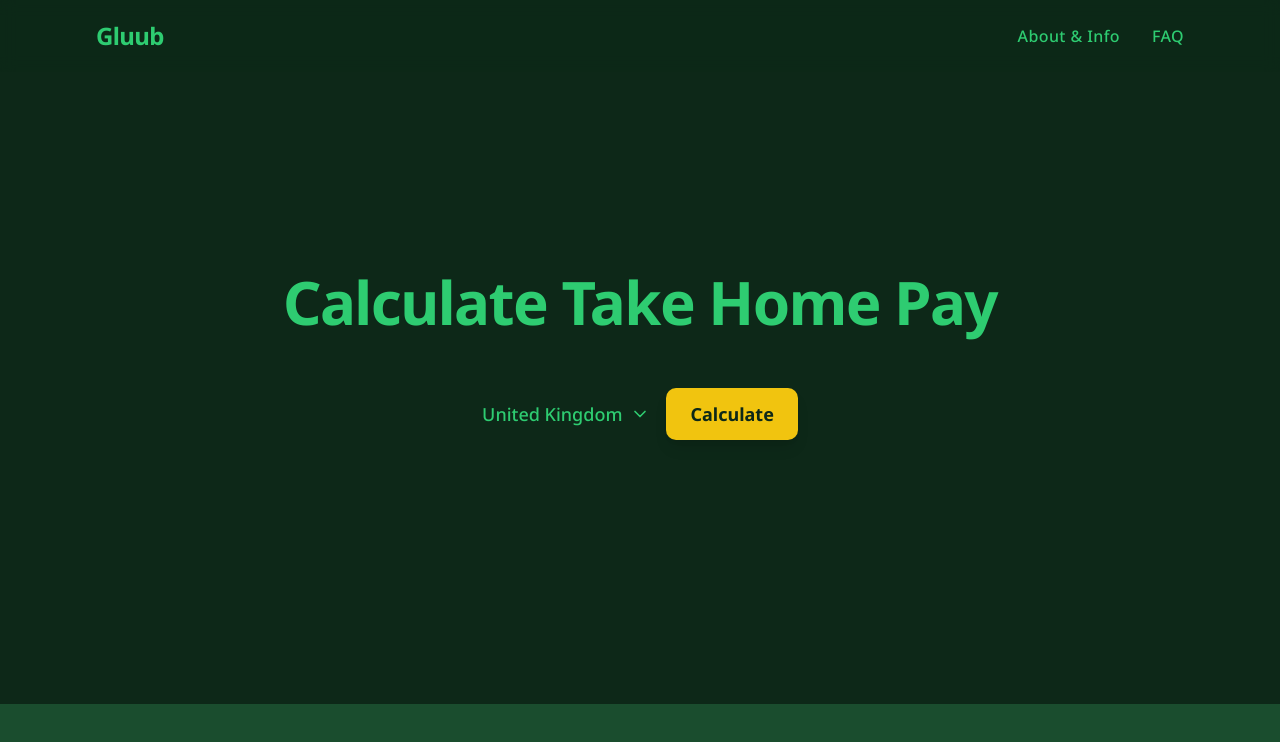
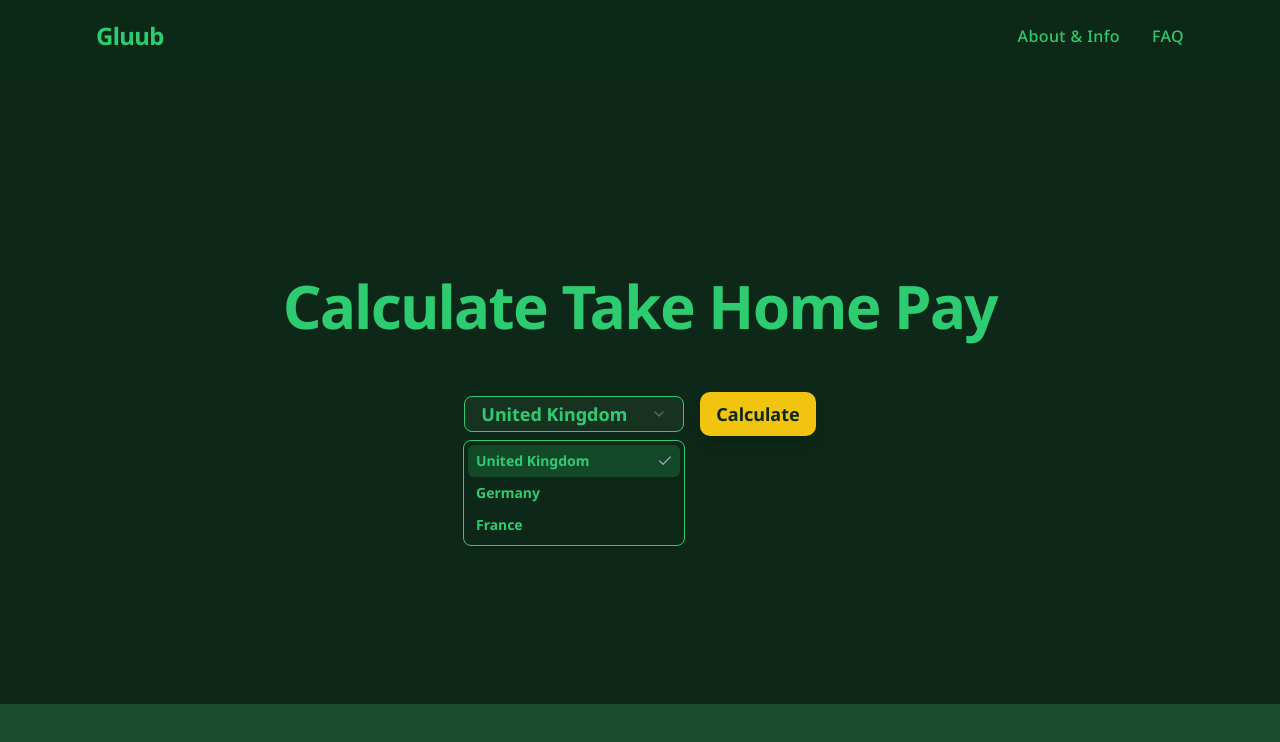
Before and after one commit to Maximillian-18/gluub-tax, a Next.js app: page / in a window 1280 px wide. Both pictures are taken after a click on the button "United Kingdom". Shown: the top 742 px of the page. Built offline with nearby package versions, Linux system fonts and the light colour scheme.

Commit message:
Add shadcn select dropdown for country selection

```diff
--- a/src/app/page.tsx
+++ b/src/app/page.tsx
@@ -1,11 +1,14 @@
 "use client";
 
-import { ChevronDown } from "lucide-react";
-import { useState } from "react";
+import {
+  Select,
+  SelectContent,
+  SelectItem,
+  SelectTrigger,
+  SelectValue,
+} from "@/components/ui/select";
 
 export default function Home() {
-  const [selectedCountry, setSelectedCountry] = useState("United Kingdom");
-
   return (
     <div className="min-h-screen bg-[#0d2818] text-[#2ecc71] flex flex-col">
       {/* Main Content */}
@@ -19,13 +22,34 @@
           {/* Country Selector and Calculate Button */}
           <div className="flex items-center justify-center gap-4 flex-wrap">
             {/* Country Dropdown */}
-            <button className="flex items-center gap-2 text-[#2ecc71] hover:text-white text-lg font-medium transition-colors">
-              <span>{selectedCountry}</span>
-              <ChevronDown className="w-5 h-5" />
-            </button>
+            <Select defaultValue="united-kingdom">
+              <SelectTrigger className="px-4 py-2 w-[220px] text-[#2ecc71] border-[#2ecc71] bg-transparent hover:bg-[#2ecc71]/10 focus:ring-[#2ecc71] text-lg font-bold">
+                <SelectValue placeholder="Select country" />
+              </SelectTrigger>
+              <SelectContent position="popper" side="bottom" sideOffset={4} className="bg-[#0d2818] border-[#2ecc71]">
+                <SelectItem
+                  value="united-kingdom"
+                  className="text-[#2ecc71] focus:bg-[#2ecc71]/20 focus:text-[#2ecc71] font-bold"
+                >
+                  United Kingdom
+                </SelectItem>
+                <SelectItem
+                  value="germany"
+                  className="text-[#2ecc71] focus:bg-[#2ecc71]/20 focus:text-[#2ecc71] font-bold"
+                >
+                  Germany
+                </SelectItem>
+                <SelectItem
+                  value="france"
+                  className="text-[#2ecc71] focus:bg-[#2ecc71]/20 focus:text-[#2ecc71] font-bold"
+                >
+                  France
+                </SelectItem>
+              </SelectContent>
+            </Select>
 
             {/* Calculate Button */}
-            <button className="px-6 py-3 bg-[#f1c40f] text-[#0d2818] text-lg font-bold rounded-lg hover:bg-[#f39c12] transition-all duration-300 shadow-lg">
+            <button className="px-4 py-2 bg-[#f1c40f] text-[#0d2818] text-lg font-bold rounded-lg hover:bg-[#f39c12] transition-all duration-300 shadow-lg">
               Calculate
             </button>
           </div>
--- /dev/null
+++ b/src/components/ui/select.tsx
@@ -0,0 +1,194 @@
+"use client"
+
+import * as React from "react"
+import { CheckIcon, ChevronDownIcon, ChevronUpIcon } from "lucide-react"
+import { Select as SelectPrimitive } from "radix-ui"
+
+import { cn } from "@/lib/utils"
+
+function Select({
+  ...props
+}: React.ComponentProps<typeof SelectPrimitive.Root>) {
+  return <SelectPrimitive.Root data-slot="select" {...props} />
+}
+
+function SelectGroup({
+  ...props
+}: React.ComponentProps<typeof SelectPrimitive.Group>) {
+  return <SelectPrimitive.Group data-slot="select-group" {...props} />
+}
+
+function SelectValue({
+  ...props
+}: React.ComponentProps<typeof SelectPrimitive.Value>) {
+  return <SelectPrimitive.Value data-slot="select-value" {...props} />
+}
+
+function SelectTrigger({
+  className,
+  size = "default",
+  children,
+  ...props
+}: React.ComponentProps<typeof SelectPrimitive.Trigger> & {
+  size?: "sm" | "default"
+}) {
+  return (
+    <SelectPrimitive.Trigger
+      data-slot="select-trigger"
+      data-size={size}
+      className={cn(
+        "border-input data-[placeholder]:text-muted-foreground [&_svg:not([class*='text-'])]:text-muted-foreground focus-visible:border-ring focus-visible:ring-ring/50 aria-invalid:ring-destructive/20 dark:aria-invalid:ring-destructive/40 aria-invalid:border-destructive dark:bg-input/30 dark:hover:bg-input/50 flex w-fit items-center justify-between gap-2 rounded-md border bg-transparent px-3 py-2 text-sm whitespace-nowrap shadow-xs transition-[color,box-shadow] outline-none focus-visible:ring-[3px] disabled:cursor-not-allowed disabled:opacity-50 data-[size=default]:h-9 data-[size=sm]:h-8 *:data-[slot=select-value]:line-clamp-1 *:data-[slot=select-value]:flex *:data-[slot=select-value]:items-center *:data-[slot=select-value]:gap-2 [&_svg]:pointer-events-none [&_svg]:shrink-0 [&_svg:not([class*='size-'])]:size-4",
+        className
+      )}
+      {...props}
+    >
+      {children}
+      <SelectPrimitive.Icon asChild>
+        <ChevronDownIcon className="size-4 opacity-50" />
+      </SelectPrimitive.Icon>
+    </SelectPrimitive.Trigger>
+  )
+}
+
+function SelectContent({
+  className,
+  children,
+  position = "item-aligned",
+  align = "center",
+  side = "bottom",
+  ...props
+}: React.ComponentProps<typeof SelectPrimitive.Content> & {
+  side?: "top" | "bottom" | "left" | "right";
+}) {
+  return (
+    <SelectPrimitive.Portal>
+      <SelectPrimitive.Content
+        data-slot="select-content"
+        className={cn(
+          "bg-popover text-popover-foreground data-[state=open]:animate-in data-[state=closed]:animate-out data-[state=closed]:fade-out-0 data-[state=open]:fade-in-0 data-[state=closed]:zoom-out-95 data-[state=open]:zoom-in-95 data-[side=bottom]:slide-in-from-top-2 data-[side=left]:slide-in-from-right-2 data-[side=right]:slide-in-from-left-2 data-[side=top]:slide-in-from-bottom-2 relative z-50 max-h-(--radix-select-content-available-height) min-w-[8rem] origin-(--radix-select-content-transform-origin) overflow-x-hidden overflow-y-auto rounded-md border shadow-md",
+          position === "popper" &&
+            "data-[side=bottom]:translate-y-1 data-[side=left]:-translate-x-1 data-[side=right]:translate-x-1 data-[side=top]:-translate-y-1",
+          className
+        )}
+        position={position}
+        align={align}
+        side={side}
+        {...props}
+      >
+        <SelectScrollUpButton />
+        <SelectPrimitive.Viewport
+          className={cn(
+            "p-1",
+            position === "popper" &&
+              "h-[var(--radix-select-trigger-height)] w-full min-w-[var(--radix-select-trigger-width)] scroll-my-1"
+          )}
+        >
+          {children}
+        </SelectPrimitive.Viewport>
+        <SelectScrollDownButton />
+      </SelectPrimitive.Content>
+    </SelectPrimitive.Portal>
+  )
+}
+
+function SelectLabel({
+  className,
+  ...props
+}: React.ComponentProps<typeof SelectPrimitive.Label>) {
+  return (
+    <SelectPrimitive.Label
+      data-slot="select-label"
+      className={cn("text-muted-foreground px-2 py-1.5 text-xs", className)}
+      {...props}
+    />
+  )
+}
+
+function SelectItem({
+  className,
+  children,
+  ...props
+}: React.ComponentProps<typeof SelectPrimitive.Item>) {
+  return (
+    <SelectPrimitive.Item
+      data-slot="select-item"
+      className={cn(
+        "focus:bg-accent focus:text-accent-foreground [&_svg:not([class*='text-'])]:text-muted-foreground relative flex w-full cursor-default items-center gap-2 rounded-sm py-1.5 pr-8 pl-2 text-sm outline-hidden select-none data-[disabled]:pointer-events-none data-[disabled]:opacity-50 [&_svg]:pointer-events-none [&_svg]:shrink-0 [&_svg:not([class*='size-'])]:size-4 *:[span]:last:flex *:[span]:last:items-center *:[span]:last:gap-2",
+        className
+      )}
+      {...props}
+    >
+      <span
+        data-slot="select-item-indicator"
+        className="absolute right-2 flex size-3.5 items-center justify-center"
+      >
+        <SelectPrimitive.ItemIndicator>
+          <CheckIcon className="size-4" />
+        </SelectPrimitive.ItemIndicator>
+      </span>
+      <SelectPrimitive.ItemText>{children}</SelectPrimitive.ItemText>
+    </SelectPrimitive.Item>
+  )
+}
+
+function SelectSeparator({
+  className,
+  ...props
+}: React.ComponentProps<typeof SelectPrimitive.Separator>) {
+  return (
+    <SelectPrimitive.Separator
+      data-slot="select-separator"
+      className={cn("bg-border pointer-events-none -mx-1 my-1 h-px", className)}
+      {...props}
+    />
+  )
+}
+
+function SelectScrollUpButton({
+  className,
+  ...props
+}: React.ComponentProps<typeof SelectPrimitive.ScrollUpButton>) {
+  return (
+    <SelectPrimitive.ScrollUpButton
+      data-slot="select-scroll-up-button"
+      className={cn(
+        "flex cursor-default items-center justify-center py-1",
+        className
+      )}
+      {...props}
+    >
+      <ChevronUpIcon className="size-4" />
+    </SelectPrimitive.ScrollUpButton>
+  )
+}
+
+function SelectScrollDownButton({
+  className,
+  ...props
+}: React.ComponentProps<typeof SelectPrimitive.ScrollDownButton>) {
+  return (
+    <SelectPrimitive.ScrollDownButton
+      data-slot="select-scroll-down-button"
+      className={cn(
+        "flex cursor-default items-center justify-center py-1",
+        className
+      )}
+      {...props}
+    >
+      <ChevronDownIcon className="size-4" />
+    </SelectPrimitive.ScrollDownButton>
+  )
+}
+
+export {
+  Select,
+  SelectContent,
+  SelectGroup,
+  SelectItem,
+  SelectLabel,
+  SelectScrollDownButton,
+  SelectScrollUpButton,
+  SelectSeparator,
+  SelectTrigger,
+  SelectValue,
+}
```
